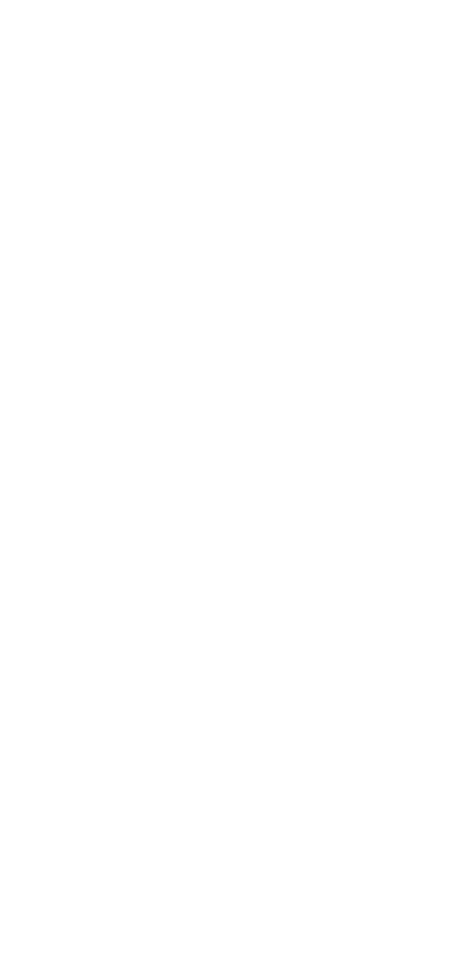
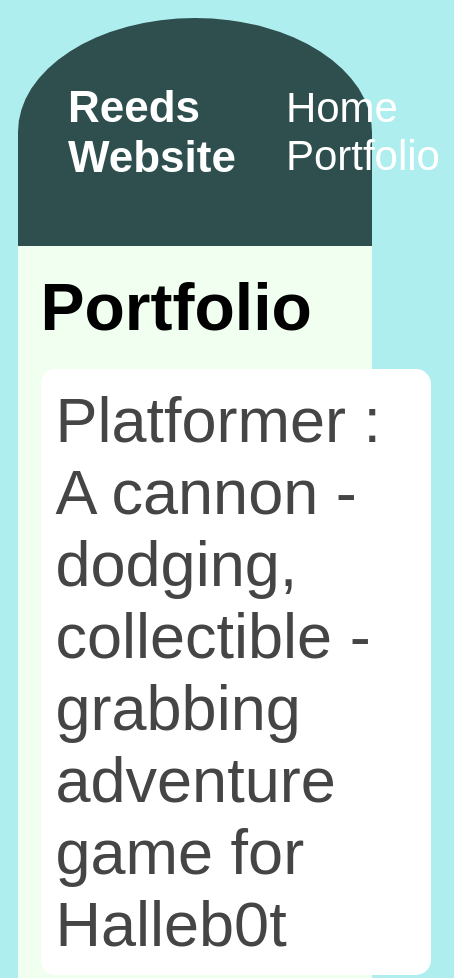
Before and after one commit to reedtruax9/reedtruax9.github.io, a plain HTML site: page portfolio.html in a window 390 px wide. Shown: the top 978 px of the page, 454 px wide, since content can reach past the window. Before the commit the page ends 844 px from the top, so only its background shows below. Drawn offline with Linux system fonts and the light colour scheme.

Commit message:
add portfolio.html file

```diff
--- a/portfolio.html
+++ b/portfolio.html
@@ -0,0 +1,50 @@
+<!DOCTYPE html>
+<html>
+  <head>
+    <title>Reeds Website</title>
+
+    <link rel="stylesheet" href="style.css" />
+  </head>
+
+  <body>
+    <div id="all-contents">
+
+      <nav>
+        <h1>Reeds Website</h1>
+        <ul id="nav-ul">
+          <li class="nav-li">
+            <a class="nav-a" href="index.html">Home</a>
+          </li>
+          <li class="nav-li">
+            <a class="nav-a" href="portfolio.html">Portfolio</a>
+          </li>
+        </ul>
+      </nav>
+      <main>
+        <div class="content">
+          <h1>Portfolio</h1>
+          <ul id="portfolio">
+            <li>
+              <a href="projects/platformer/"
+                >Platformer : A cannon - dodging, collectible - grabbing
+                adventure game for Halleb0t</a
+              >
+            </li>
+            <li>
+              <a href="projects/bouncing-box/"
+                >Bouncing Box : A project that gives you a taste of game
+                development on the web
+              </a>
+            </li>
+            <li>
+              <a href="projects/circularity/"
+                >Circularity : A motion poem using random number generation and
+                velocity applied to circle shapes...</a
+              >
+            </li>
+          </ul>
+        </div>
+      </main>
+    </div>
+  </body>
+</html>
--- a/style.css
+++ b/style.css
@@ -5,7 +5,7 @@ body {
   font-family: arial;
 }
 #all-contents {
-  max-width: 800px;
+  max-width: 1000px;
   margin: auto;
 }
 
@@ -63,3 +63,77 @@ h2,
 h3 {
   margin: 0px;
 }
+/* portfolio styles */
+.content h1 {
+  color: black;
+}
+
+#portfolio {
+  list-style-type: none;
+  padding-left: 0;
+}
+
+#portfolio li {
+  background: #fff;
+  padding: 10px;
+  border-radius: 10px;
+  margin-bottom: 10px;
+}
+
+#portfolio li:hover {
+  background: #eee;
+}
+
+#portfolio a {
+  text-decoration: none;
+  color: #454545;
+}
+/* responsive web design */
+@media screen and (min-width: 120px) and (max-width: 1080px) {
+  main {
+    height: 100ch;
+    zoom: 1.5;
+    display: grid;
+  }
+
+  h1 {
+    font-size: 44px;
+  }
+
+  h2 {
+    font-size: 42px;
+  }
+
+  h3 {
+    font-size: 36px;
+  }
+
+  #all-contents {
+    height: 100ch;
+    margin: none;
+  }
+
+  a {
+    font-size: 42px;
+  }
+
+  .sidebar {
+    margin-right: 0px;
+    justify-content: center;
+    align-items: center;
+  }
+
+  .sidebar-img {
+    width: 100%;
+  }
+
+  p,
+  li {
+    font-size: 24px;
+  }
+
+  .content {
+    align-content: center;
+    justify-content: center;
+  }
+}
```
